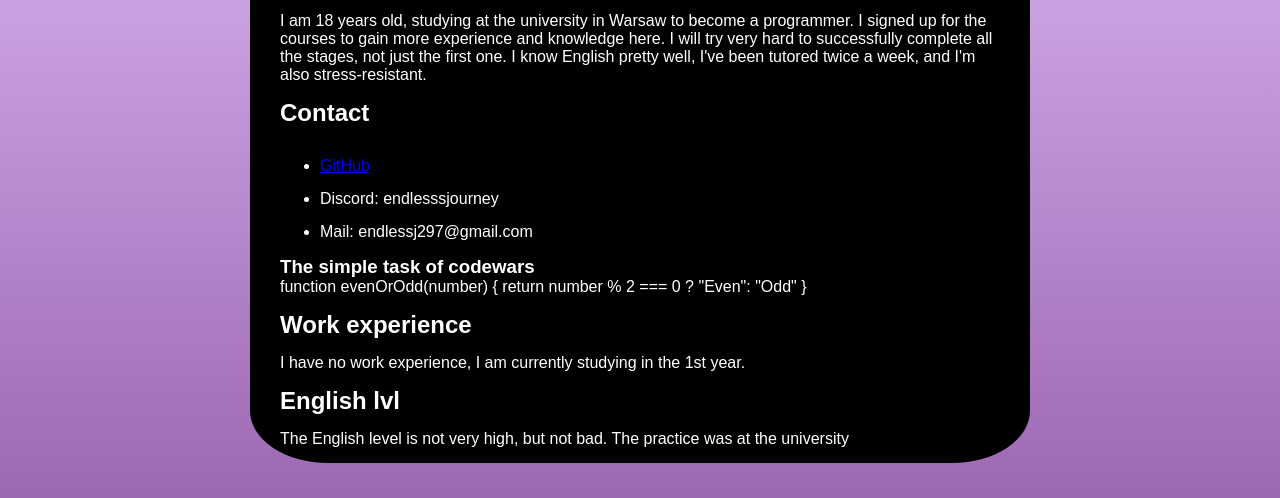
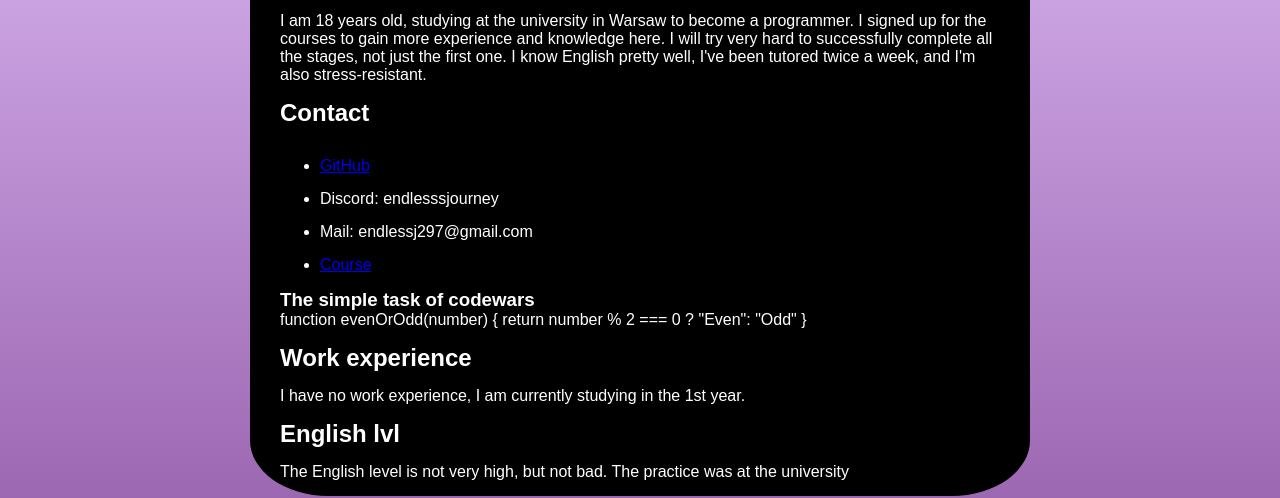
Before and after one commit to endlesssjourney/rsschool-cv, a plain HTML site: page index.html in a window 1280 px wide. Shown: the part 337-835 px from the top of the page. Drawn offline with Linux system fonts and the light colour scheme.

Commit message:
feat: add course link

```diff
--- a/index.html
+++ b/index.html
@@ -31,6 +31,11 @@
           </li>
           <li>Discord: endlesssjourney</li>
           <li>Mail: endlessj297@gmail.com</li>
+          <li>
+            <a href="https://rs.school/courses/javascript-preschool-ru"
+              >Course</a
+            >
+          </li>
         </ul>
         <h3>The simple task of codewars</h3>
         <code>
```
